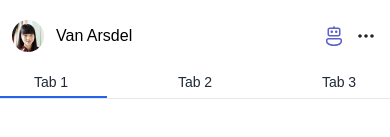
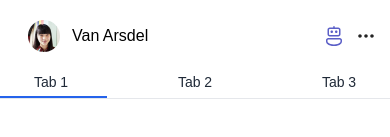
Before and after one commit to macksih/IranJack, a Next.js app in the folder iran-jack/: page /dataDashboard in a window 390 px wide. Shown: the top 137 px of the page. Built offline with nearby package versions, Linux system fonts and the light colour scheme.

Commit message:
updated mobileView component

```diff
--- a/iran-jack/src/component/mobileView/MobileView.tsx
+++ b/iran-jack/src/component/mobileView/MobileView.tsx
@@ -61,12 +61,12 @@ interface ChartProps {
 
     return (
       <div className="container lg:hidden px-2 flex flex-col pb-3 bg-white rounded-[10px] leading-10 text-justify">
-        <div className="flex justify-between py-4">
-          <div className="flex items-center mt-4">
+        <div className="flex justify-between  py-4">
+          <div className="flex items-center ml-4 mt-4">
             <Image src={profile} width={32} height={32} alt="profile" />
             <span className="ml-3 text-black">Van Arsdel</span>
           </div>
-          <div className="flex items-center mt-4">
+          <div className="flex items-center ml-4 mt-4">
             <Image src={bot} width={24} height={24} alt="bot" />
             <Image src={horizontal} width={24} height={24} alt="horizontal" className="ml-2" />
           </div>
```
